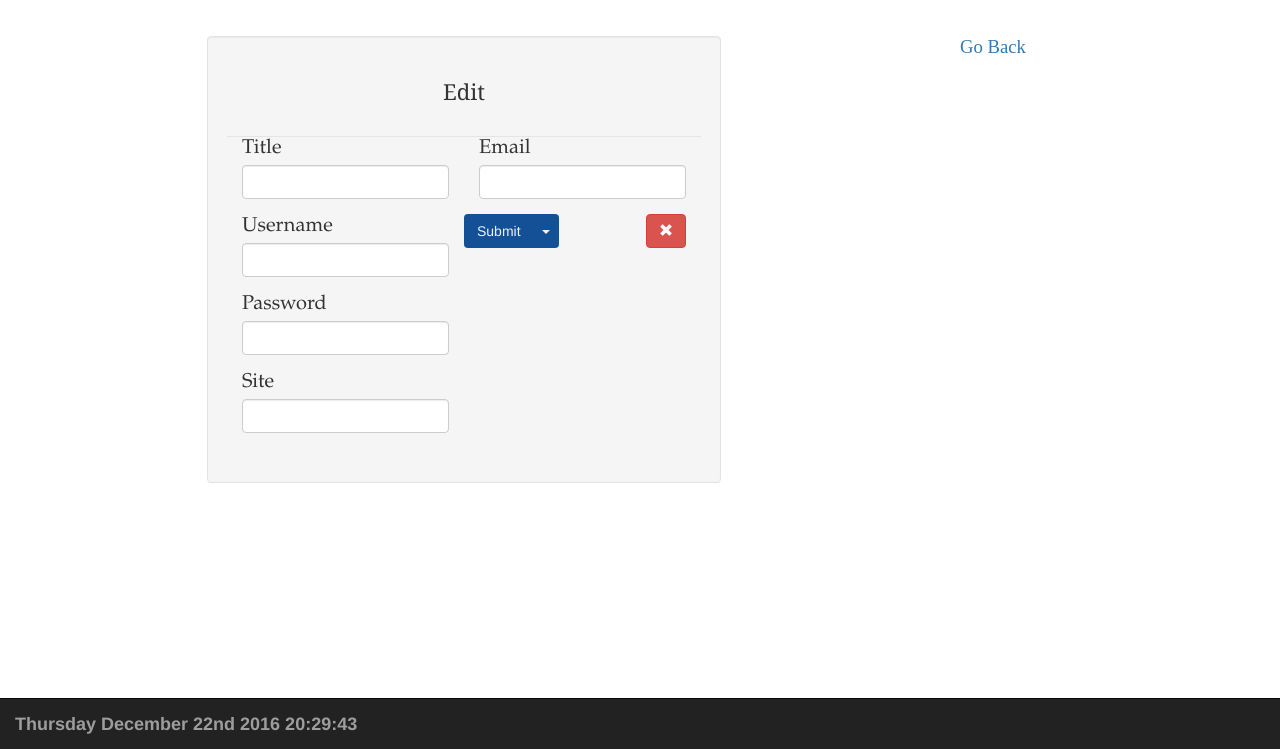
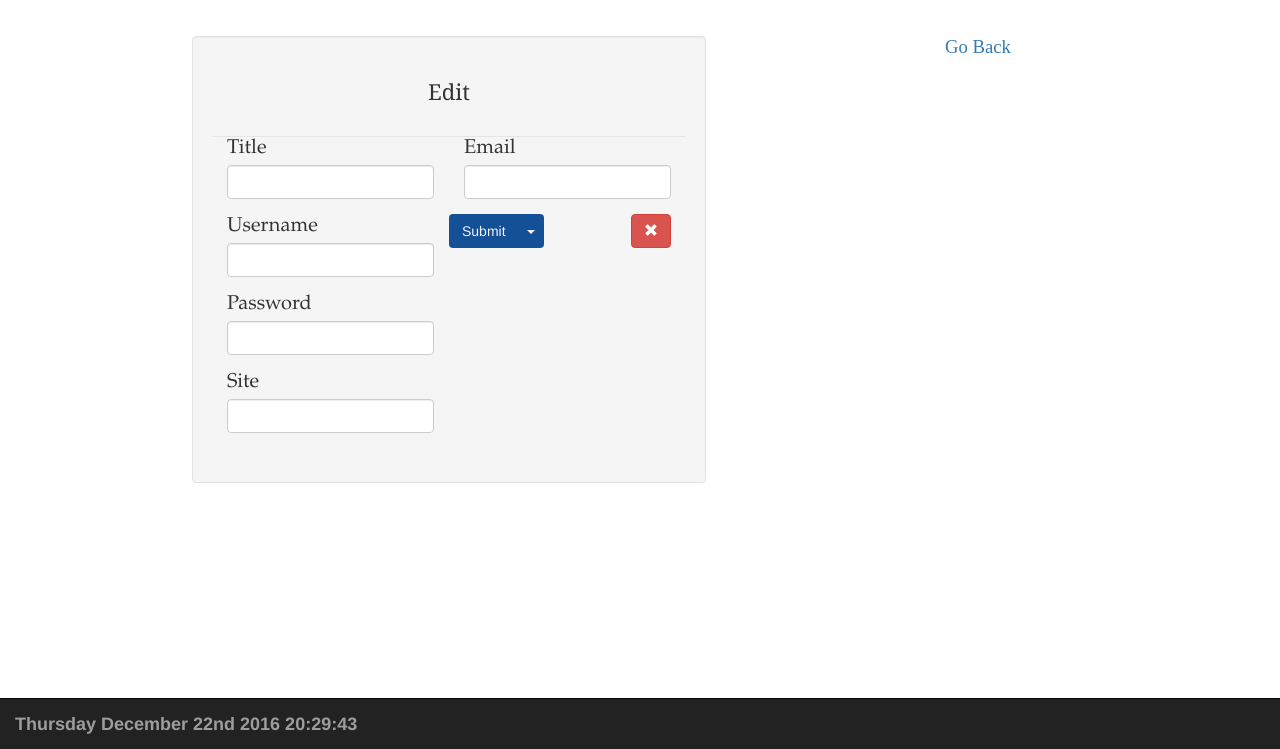
Before and after one commit to quauab/PersistantProfileManager, a Node server app: template views/profile.ejs in a window 1280 px wide. Shown: the part 51-800 px from the top of the page. Run offline with Node 20, Linux system fonts and the light colour scheme; the template is opened without the code that fills it, so the values that code supplies are empty.

Commit message:
Minor cosmetic updates

```diff
--- a/app.js
+++ b/app.js
@@ -10,8 +10,8 @@ var express = require('express'),
 const NodeCouchDb = require('node-couchdb');
 const authorization = {
     auth: {
-        user:'rickmin',
-        password:'01234'
+        user:'profmin',
+        password:'02468'
     }
 };
 const dbName = "myprofiles";
--- a/public/css/style.css
+++ b/public/css/style.css
@@ -61,7 +61,7 @@ a:hover {
 .main {
     margin-left:auto;
     margin-right:auto;
-    margin-top:10%;
+
 	width:55vw;
 	padding:0px;
 }
@@ -82,7 +82,7 @@ a:hover {
 .profileContent {
     padding-bottom:10%;
     width:45vw;
-    margin-top:5%;
+    margin-top:15%;
 }
 
 .header {
@@ -254,7 +254,7 @@ a:hover {
     .profileContent {
         padding-bottom:10%;
         width:30vw;
-        margin-top:1%;
+        margin-top:10%;
     }
 }
 
@@ -262,7 +262,7 @@ a:hover {
     .profileContent {
         padding-bottom:10%;
         width:70vw;
-        margin-top:5%;
+        margin-top:20%;
     }
 }
 
--- a/views/index.ejs
+++ b/views/index.ejs
@@ -67,7 +67,7 @@
                                             <p>
                                                 <%=data.key%>: <%=data.value%>
                                             </p>
-                                       <% }); }%>
+                                       <% });} %>
                                     </div>
                                 </div>
 
--- a/views/profile.ejs
+++ b/views/profile.ejs
@@ -33,7 +33,7 @@
 			</div>
 		</nav>
 
-		<div id="main" class="row main container">
+		<div id="main" class="row profileContent">
 
 
 
@@ -78,7 +78,6 @@
                             </div>
 
                             <% profile.extra.forEach(function(data){ %>
-
                                 <div class="form-group">
                                     <label><%=data.key%></label>
                                     <input type="text" class="form-control" name="<%=data.key%>" value="<%=data.value%>" />
```
Also changed, not shown: package.json (+1 -6 lines).
